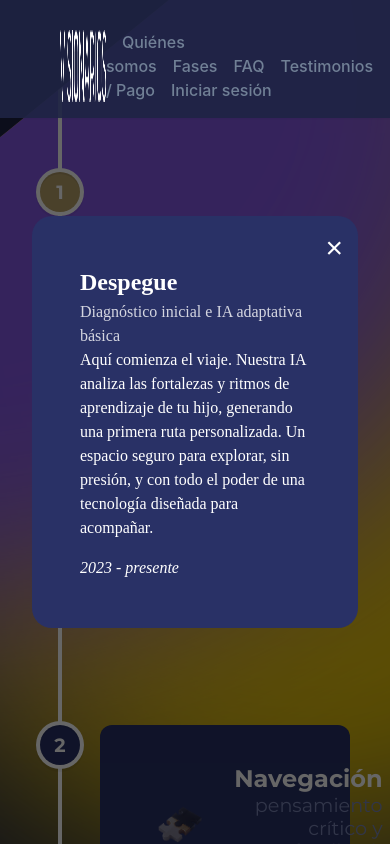
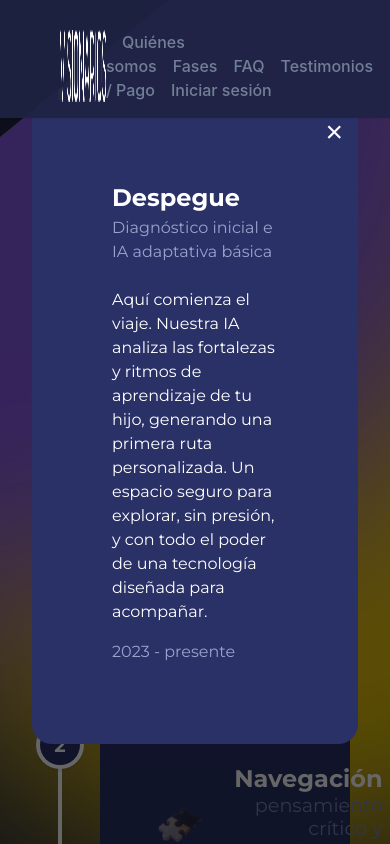
Before and after one commit to conochobasta/visionarios, a Next.js app: page / in a window 390 px wide. Both pictures are taken after a click on the element 225 px from the left and 4100 px from the top of the page. Shown: the part 3678-4522 px from the top of the page. Built offline with nearby package versions, Linux system fonts and the light colour scheme.

Commit message:
"timeline definitivo"

```diff
--- a/components/ui/VerticalTimeLine.jsx
+++ b/components/ui/VerticalTimeLine.jsx
@@ -244,6 +244,7 @@ const VerticalTimelineComponent = () => {
                   alignItems: "center",
                   zIndex: 1000,
                   padding: "2rem",
+                  fontFamily: "Montserrat",
                 }}
               >
                 <motion.div
@@ -252,7 +253,7 @@ const VerticalTimelineComponent = () => {
                   style={{
                     backgroundColor: "#293166",
                     borderRadius: 20,
-                    padding: "3rem",
+                    padding: "5rem",
                     maxWidth: "800px",
                     maxHeight: "90vh",
                     overflowY: "auto",
@@ -289,12 +290,12 @@ const VerticalTimelineComponent = () => {
                   />*/}
                   <h2 style={{ marginTop: 0 }}>{events[expandedIndex].title}</h2>
                   {events[expandedIndex].subtitle && (
-                    <h4 style={{ fontWeight: "normal", opacity: 0.8 }}>
+                    <h4 style={{color: "#99A3CC", fontWeight: "300", marginBottom: "1.5rem"}}>
                       {events[expandedIndex].subtitle}
                     </h4>
                   )}
-                  <p>{events[expandedIndex].description}</p>
-                  <p style={{ fontStyle: "italic", marginTop: "1rem" }}>
+                  <p >{events[expandedIndex].description}</p>
+                  <p style={{marginTop: "1rem", color: "#99A3CC", fontWeight: "300" }}>
                     {events[expandedIndex].date}
                   </p>
                 </motion.div>
--- a/styles/styles.css
+++ b/styles/styles.css
@@ -797,6 +797,10 @@ nav .nav-links a:hover {
     grid-column: 4 !important;
     grid-row: 2 !important;
   }
+
+   .accordion-title {
+        font-size: 2rem;
+    }
 }
 
 
```
